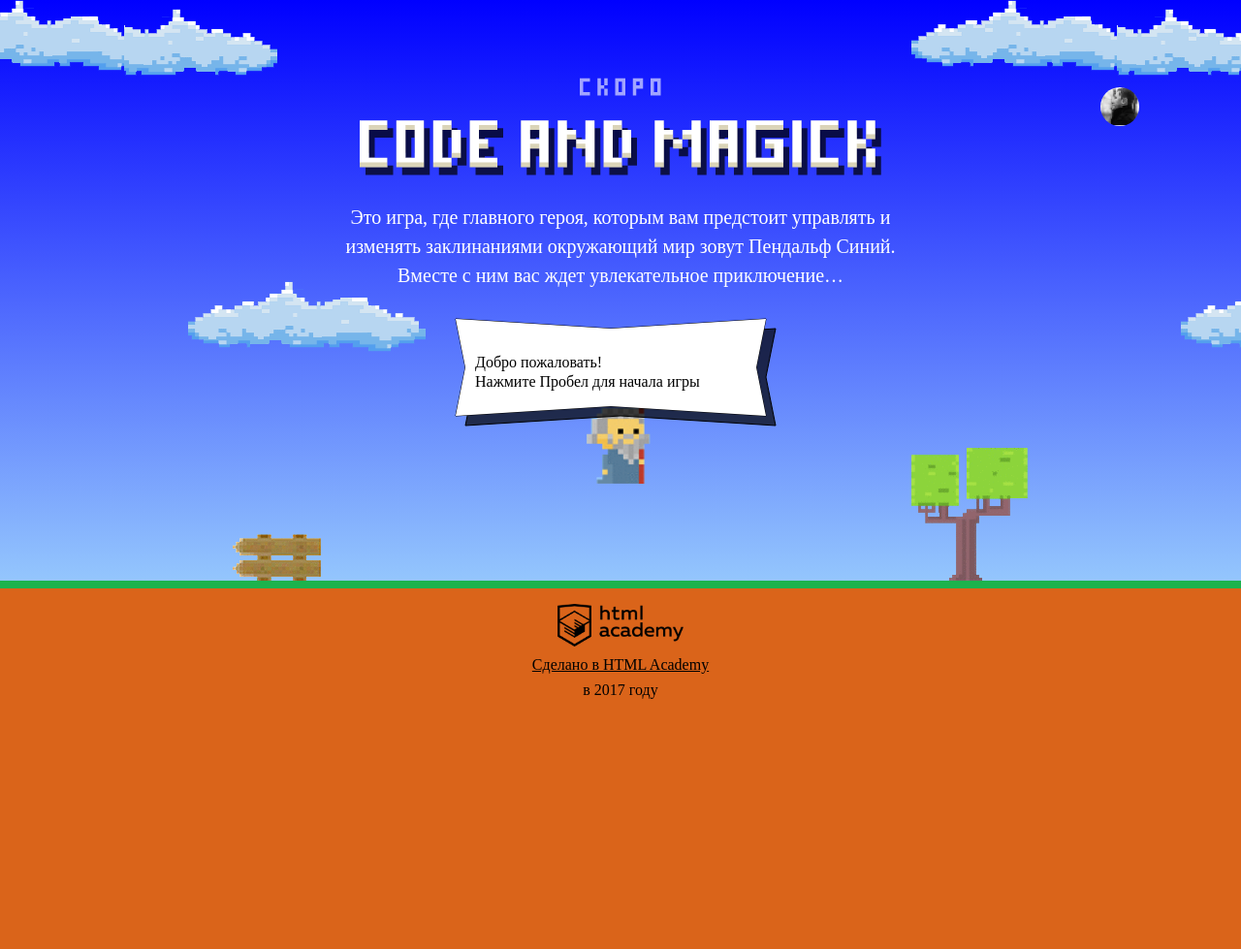
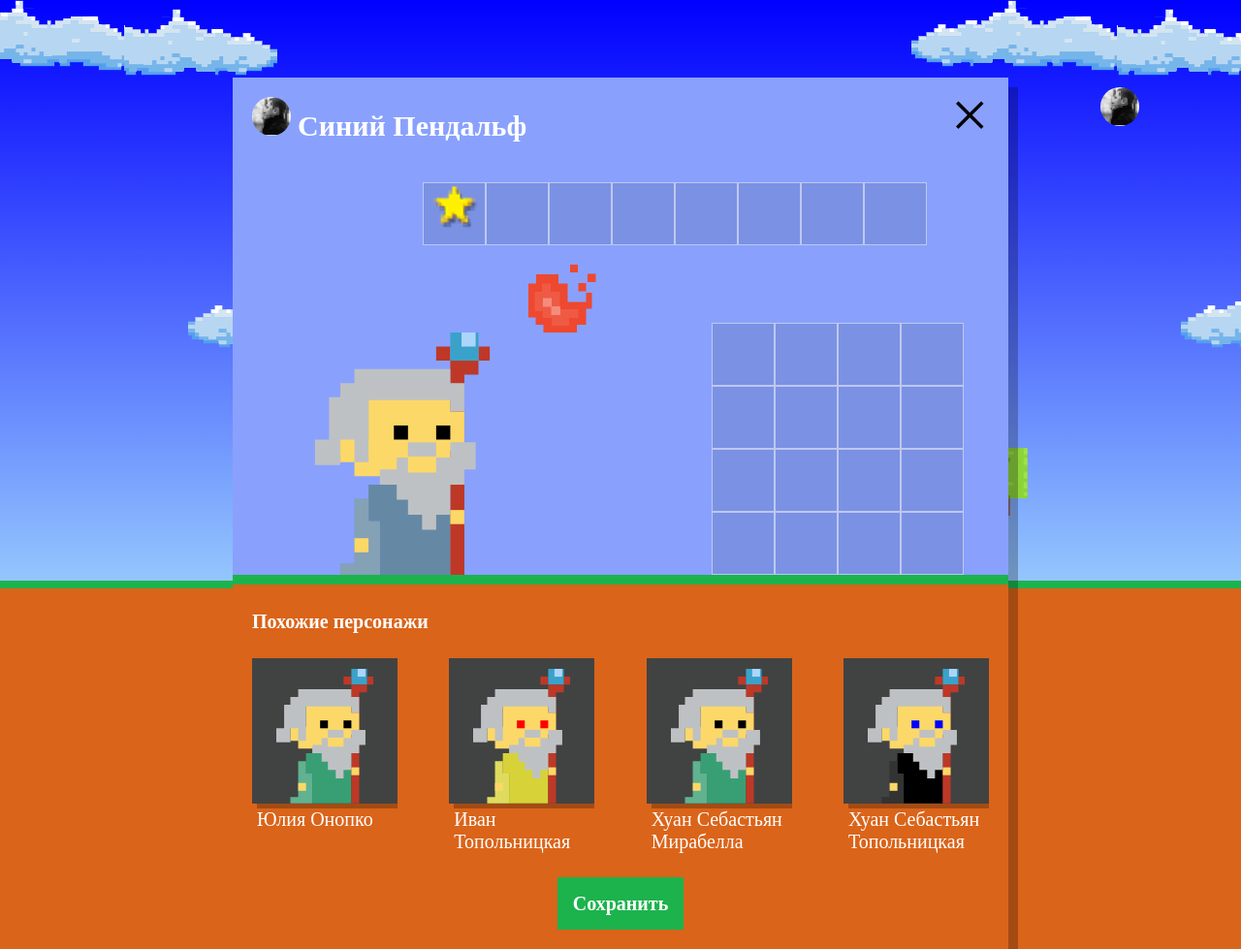
Before and after one commit to Timohenciy/1074013-code-and-magick-17, a website: page index.html in a window 1280 px wide. Shown: the whole page at 97% size. Before the commit the page ends 800 px from the top, so only its background shows below. Drawn offline with Linux system fonts and the light colour scheme; a web font is replaced by a local one.

Commit message:
Третье задание

```diff
--- a/index.html
+++ b/index.html
@@ -202,6 +202,8 @@
     return (height * 2 / 3) - getWizardHeight();
   };
 </script>
+
+<script src="js/setup.js"></script>
 <script src="js/stat.js"></script>
 <script src="js/game.js"></script>
 
--- /dev/null
+++ b/js/setup.js
@@ -0,0 +1,76 @@
+'use strict';
+
+var NUMBER_OF_WIZARDS = 4;
+
+var firstNames = [
+  'Иван',
+  'Хуан Себастьян',
+  'Мария',
+  'Кристоф',
+  'Виктор',
+  'Юлия',
+  'Люпита',
+  'Вашингтон'
+];
+
+var secondNames = [
+  'Да Марья',
+  'Верон',
+  'Мирабелла',
+  'Вальц',
+  'Онопко',
+  'Топольницкая',
+  'Нионго',
+  'Ирвинг'
+];
+
+var coatColors = [
+  'rgb(101, 137, 164)',
+  'rgb(241, 43, 107)',
+  'rgb(146, 100, 161)',
+  'rgb(56, 159, 117)',
+  'rgb(215, 210, 55)',
+  'rgb(0, 0, 0)'
+];
+
+var eyesColors = [
+  'black',
+  'red',
+  'blue',
+  'yellow',
+  'green'
+];
+
+var setupBlock = document.querySelector('.setup');
+setupBlock.classList.remove('hidden');
+
+var setupSimilar = document.querySelector('.setup-similar');
+setupSimilar.classList.remove('hidden');
+
+var similarList = document.querySelector('.setup-similar-list');
+
+var wizardTemplate = document.querySelector('#similar-wizard-template').content.querySelector('.setup-similar-item');
+
+var getRandomValue = function (inputValue) {
+  var outputValue = Math.round(Math.random() * inputValue);
+  return outputValue;
+};
+
+var setPlayerName = function (firstName, secondName) {
+  var randomFirstName = Math.round(getRandomValue(firstName.length));
+  var randomSecondName = Math.round(getRandomValue(secondName.length));
+
+  var randomName = firstName[randomFirstName] + ' ' + secondName[randomSecondName];
+
+  return randomName;
+};
+
+for (var i = 0; i < NUMBER_OF_WIZARDS; i++) {
+  var newWizardElement = wizardTemplate.cloneNode(true);
+
+  newWizardElement.querySelector('.setup-similar-label').textContent = setPlayerName(firstNames, secondNames);
+  newWizardElement.querySelector('.wizard-coat').style.fill = coatColors[getRandomValue(coatColors.length)];
+  newWizardElement.querySelector('.wizard-eyes').style.fill = eyesColors[getRandomValue(eyesColors.length)];
+
+  similarList.appendChild(newWizardElement);
+}
```
